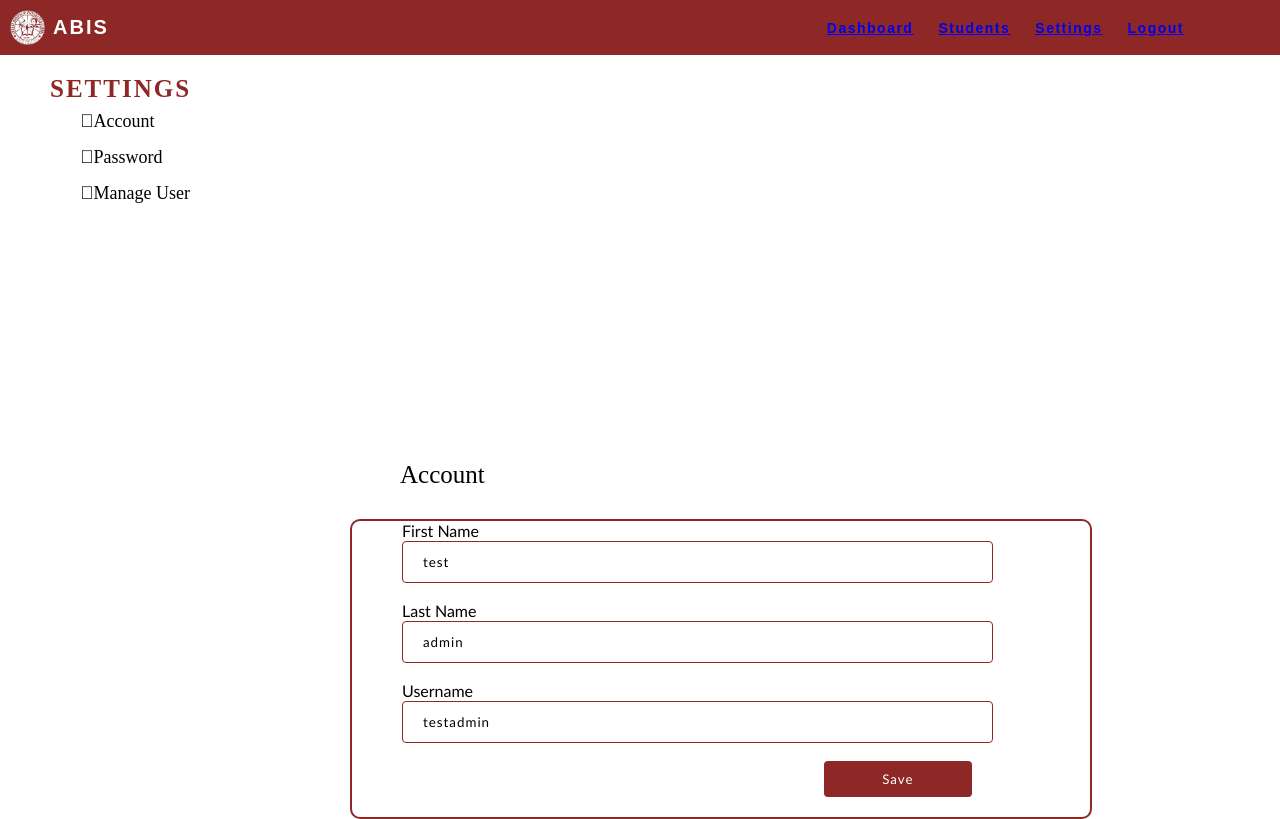
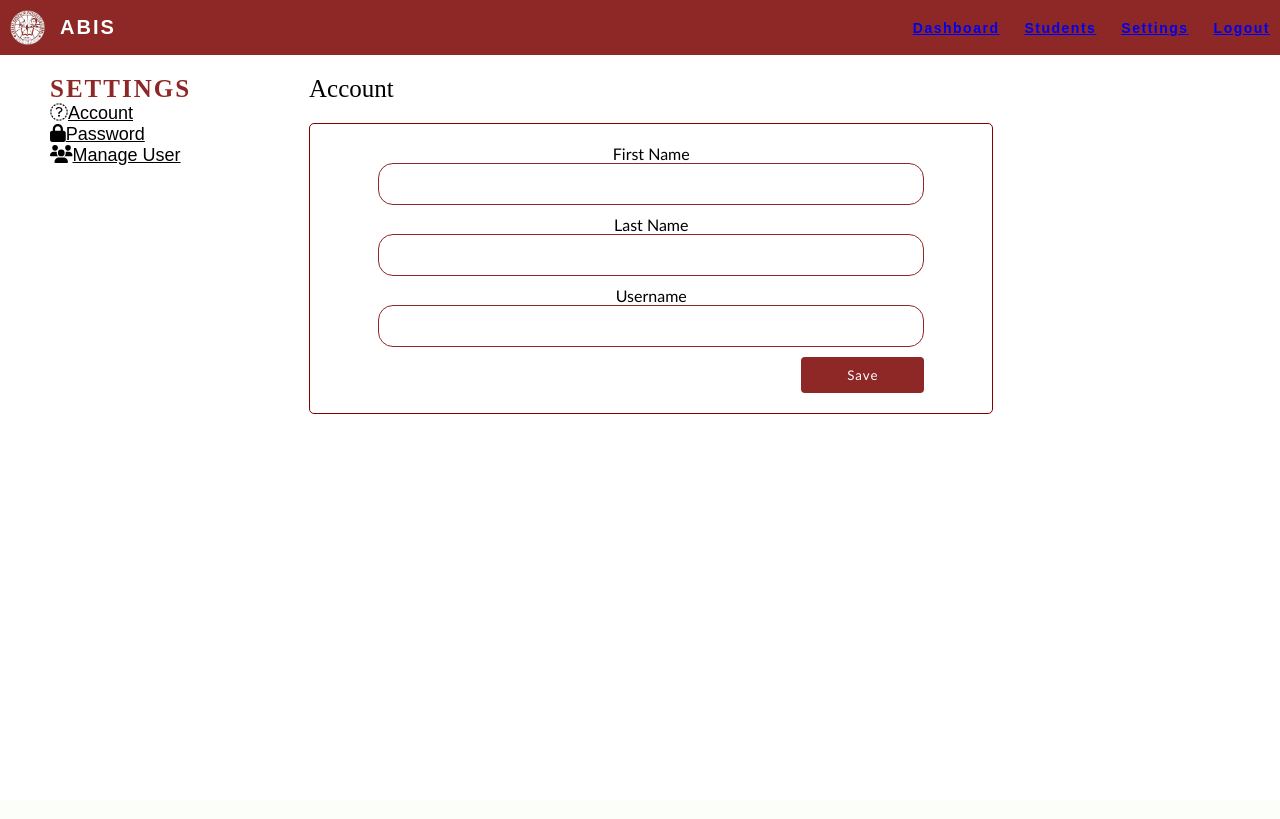
Before and after one commit to kyclmnt/Capstone1, a PHP site: page /settings.html in a window 1280 px wide. After the commit the page ends 414 px from the top, so only its background shows below. Run offline with PHP 8.4, Linux system fonts and the light colour scheme.

Commit message:
edit setting page

```diff
--- a/OES/css/settings.css
+++ b/OES/css/settings.css
@@ -9,17 +9,17 @@
 }
 main{
     height: 100%;
-    display: grid;
-    grid-auto-rows: auto;
-    grid-template-rows: min-content 1fr 1fr;
-    grid-template-columns: repeat(2,1fr);
-    padding-left: 50px;
+    width:100%;
+    overflow-x: hidden;
+    /* padding-left: 50px; */
+    padding-inline: 50px;
 }
 
 body{
     display: flex;
     flex-direction: column;
     height: 100vh;
+    width: 100vw;
 }
 header{
     background-color: #8d2826;
@@ -30,15 +30,25 @@
     font-weight: bold;
     display: flex;
     align-items: center;
+    justify-content: space-between;
     gap: 0.50rem;
+}
+
+div#logo-holder{
+    display: flex;
+    justify-content: center;
+    align-items: center;
+    gap: 15px;
 }
 nav {
     display:flex;
     flex-direction: row;
     gap: 25px;
-    margin-left: 710px;
+    /* margin-left: 710px; */
     font-size: 14px;
     letter-spacing: 1.5px;
+
+
 }
 a:visited {
     color: white;
@@ -57,12 +67,12 @@
     font-family: 'Times New Roman', Times, serif;
     letter-spacing: 2px;
     font-size: 25px;
-    padding-top: 20px;
+    /* padding-top: 20px; */
 }
 .setting {
-    padding-bottom: 250px;
-    padding-left: 80px;
-    line-height: 2.0;
+    /* padding-bottom: 250px;  */
+    /* padding-left: 80px; */
+    /* line-height: 2.0; */
     font-size: 18px;
     float: right;
 }
@@ -87,44 +97,76 @@
     color: black;
     background-color: #c26261;
 }
-p{
-    padding-left: 400px;
+.account > p{
+    /* padding-left: 400px; */
     font-family: 'Times New Roman', Times, serif;
     font-size:25px;
-    padding-bottom: 10px;
+    /* padding-bottom: 10px; */
 }
 .account{
-    margin-left: 350px;
+    /* margin-left: 350px; */
     width:58%;
-    border:2px solid #8d2826;
     min-height:300px;
     border-radius: 10px;
-    margin-top: 20px;
+    /* margin-top: 20px; */
+    display: flex;
+    flex-direction: column;
+    align-items: center;
+    row-gap: 20px;
+    /* padding-block: 20px; */
+}
+
+.account > p{
+    width: 100%;
+
+}
+
+.account > form{
+    border: 1px solid maroon;
+    display:flex;
+    justify-content: center;
+    align-items: center;
+    flex-wrap: wrap;
+    row-gap: 10px;
+    padding-block: 20px;
+    border-radius: 5px;
+}
+
+.account > form > span {
+    width:100%;
+    display: grid;
+    place-items: center;
+}
+.account > form > span:last-of-type{
+    /* display:flex;
+    justify-content: flex-end; */
+    place-items: end;
+    padding-right: 10%;
 }
 input {
     padding: 60px;
     letter-spacing: 1px;
     font-family: 'Gill Sans', 'Gill Sans MT', Calibri, 'Trebuchet MS', sans-serif;
-
 }
 input[type=text], select {
     width: 80%;
     padding: 12px 20px;
-    margin-left: 50px;
+    /* margin-left: 50px; */
     display: flex;
     border: 1px solid #8d2826;
-    border-radius: 4px;
-    box-sizing: border-box;
+    border-radius: 15px;
+    /* box-sizing: border-box; */
 }
 input[type=submit] {
     width: 20%;
     background-color: #8d2826;
     color: white;
     padding: 10px;
-    margin-left: 472px;
+    /* margin-left: 472px; */
     border: none;
     border-radius: 4px;
     cursor: pointer;
+    /* justify-self: flex-end; */
   }
 
   input[type=submit]:hover {
@@ -134,7 +176,14 @@
   }
 label{
     font-family: 'Gill Sans', 'Gill Sans MT', Calibri, 'Trebuchet MS', sans-serif;
-    padding-top: 50px;
-    padding-left: 50px;
+    /* padding-top: 50px;
+    padding-left: 50px; */
 
 }
+
+section{
+    display:flex;
+    padding-top:20px;
+    column-gap: 10%;
+    /* align-items: center; */
+}
--- a/OES/settings.html
+++ b/OES/settings.html
@@ -6,48 +6,59 @@
     <title>Settings</title>
     <link rel="stylesheet" href="css/settings.css">
     <meta name="viewport" content="width=device-width, initial-scale=1">
-    <link rel="stylesheet" href="https://cdnjs.cloudflare.com/ajax/libs/font-awesome/4.7.0/css/font-awesome.min.css">
+    <script src="https://cdnjs.cloudflare.com/ajax/libs/font-awesome/6.4.2/js/all.min.js"></script>
 </head>
 <body>
     <header>
+
+       <div id="logo-holder">
             <img src="logo.png" alt="" style="width:35px;height:35px";>
             ABIS
-    <div>
+       </div>
+
         <nav>
             <a href="dashboard.html">Dashboard</a>
             <a href="student.html">Students</a>
             <a href="settings.html">Settings</a>
             <a href="login.html">Logout</a>
         </nav>
-    </div>
+
 
     </header>
     <main>
+
+        <section>
+            <div class="setting">
                 <h1>
                     SETTINGS
                 </h1>
-    </main>
-    <div class="setting">
-        <a class="btn btn-account" href="" role="button"><i class="fa fa-user-o">Account</i></a><br>
-        <a class="btn btn-account" href="" role="button"><i class="fa fa-lock">Password</i></a><br>
-        <a class="btn btn-account" href="" role="button"><i class="fa fa-users">Manage User</i></a><br>
+                <a class="btn btn-account" href="" role="button"><i class="fa fa-user-o"></i>Account</a><br>
+                <a class="btn btn-account" href="" role="button"><i class="fa fa-lock"></i>Password</a><br>
+                <a class="btn btn-account" href="" role="button"><i class="fa fa-users"></i>Manage User</a><br>
             </div>
+            <div class="account">
                 <p>Account</p>
-        <div class="account">
                 <form action="">
-                <label for="fname">First Name</label><br>
-                <input type="text" id="fname" name="firstname" value="test"><br>
+                   <span>
+                        <label for="fname">First Name</label>
+                        <input type="text" id="fname" name="firstname">
+                   </span>
+                   <span>
+                        <label for="lname">Last Name</label>
+                        <input type="text" id="lname" name="lasttname">
+                   </span>
+                   <span>
+                        <label for="uname">Username</label>
+                        <input type="text" id="uname" name="username">
+                   </span>
+                   <span>
+                        <input type="submit" value="Save">
+                   </span>
 
-                <label for="lname">Last Name</label><br>
-                <input type="text" id="lname" name="lasttname" value="admin"><br>
-
-                <label for="uname">Username</label><br>
-                <input type="text" id="uname" name="username" value="testadmin"><br>
-
-                <input type="submit" value="Save">
                 </form>
             </div>
-        </div>
-    </div>
+        </section>
+    </main>
+
 </body>
 </html>
```
Lines whose indentation alone changed are shown as unchanged.
